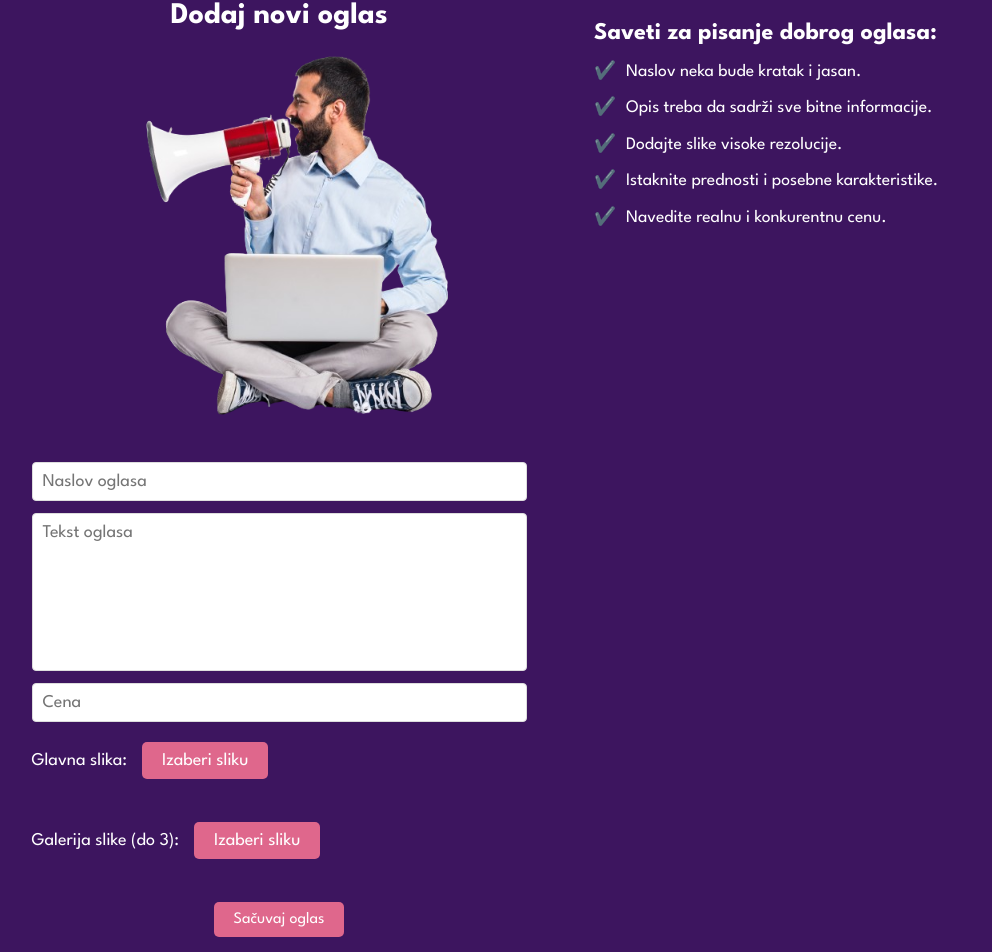
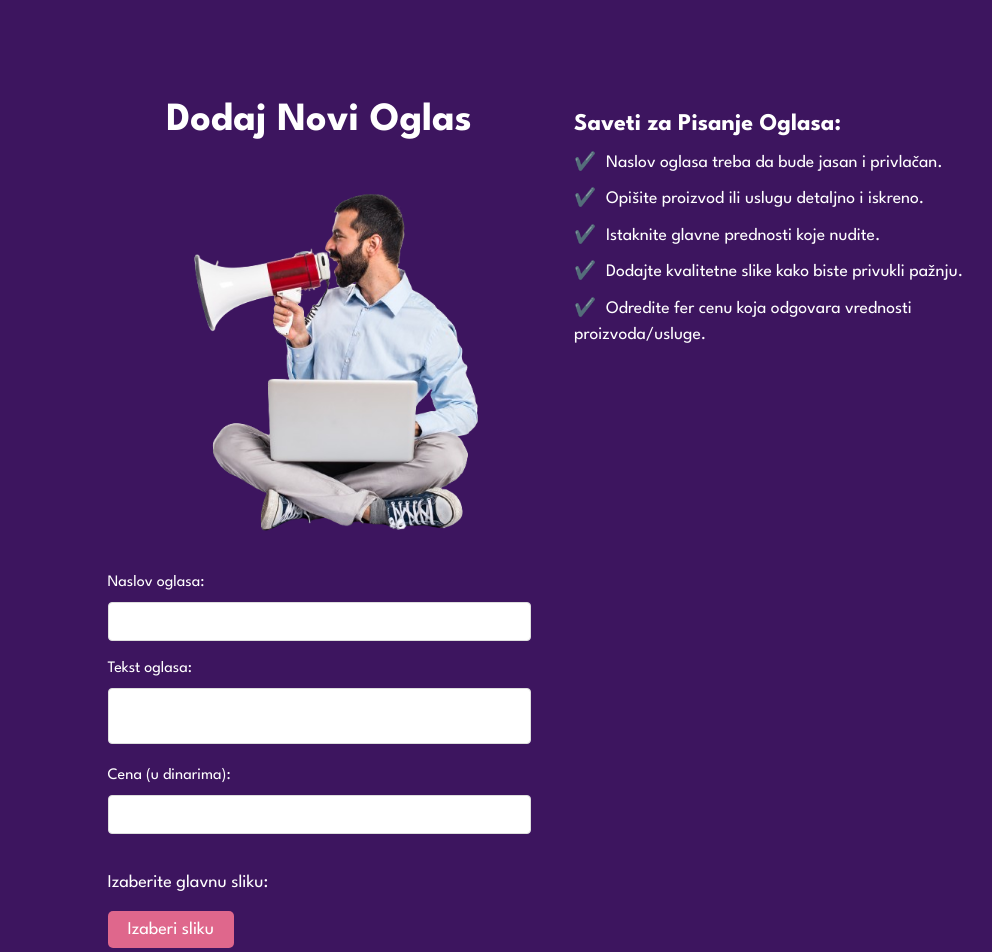
Before and after one commit to VladaPn/preporuciME, a React (Vite) app: page /dodaj-oglas in a window 1280 px wide. Shown: the part 207-1159 px from the top of the page, without its empty margins (76-1068 px from the left). Built offline with nearby package versions, Linux system fonts and the light colour scheme; no server answers.

Commit message:
vraceno na normalu,jos nije resp

```diff
--- a/src/Pages/DodajOglas/DodajOglas.css
+++ b/src/Pages/DodajOglas/DodajOglas.css
@@ -1,34 +1,34 @@
-.dodaj-oglas-container{
+.dodaj-oglas{
     padding: 100px 80px;
 }
-.dodaj-oglas-container form{
+.dodaj-oglas form{
     width: min(900px,100%);
     margin-inline: auto;
     display: flex;
     flex-direction: column;
     align-items: center;
 }
-.dodaj-oglas-container form input, .dodaj-oglas-container form textarea{
+.dodaj-oglas form input, .dodaj-oglas form textarea{
     width: min(600px, 90%);
     font-size: 18px;
     padding: 10px;
     outline: none;
+    margin-bottom: 20px;
     margin-top: 12px;
     border: 1px solid #ddd;
     border-radius: 4px;
 }
-.dodaj-oglas-container form textarea{
+.dodaj-oglas form textarea{
     resize: none;
 }
-.dodaj-oglas-top{
-    display: flex;
-    flex-direction: column;
-    align-items: center;
+
+.dodaj-oglas img{
+    width: min(400px, 80%);
+    display: block;
+    margin-inline: auto;
+    margin-bottom: 30px;
 }
-.dodaj-oglas-top img{
-    width: min(400px, 80%);
-}
-.dodaj-oglas-container button{
+.dodaj-oglas button{
     background-color: #df678c;
     border: 1px solid white;
     padding: 10px 20px;
@@ -37,7 +37,7 @@
     color: white;
     margin-top: 15px;
 }
-.dodaj-oglas-container  .button:hover {
+.dodaj-oglas  .button:hover {
     background-color: #c94c6b;
 }
 .upload-section{
@@ -48,14 +48,26 @@
 .upload-section input{
     width: 100% !important;
 }
+.dodaj-oglas form div{
+  text-align: center;
+  width: min(600px, 90%) !important;
+}
+.dodaj-oglas form div label{
+ display: block;
+ text-align: left;
+}
+.dodaj-oglas form div input,.dodaj-oglas form div textarea{
+  width: 100%;
+}
 .dodaj-oglas-top h2{
     font-size: 30px;
 }
 
-  .upload-section label {
-    display: block;
-    margin-bottom: 8px;
-  }
+.oglas-form h2{
+  font-size: 40px;
+  text-align: center;
+  margin-bottom: 30px;
+}
 
   .upload-section input[type="file"] {
     display: none; /* Sakrij default input za fajl */
@@ -68,16 +80,16 @@
     color: white;
     padding: 10px 20px;
     border-radius: 5px;
-    margin-left: 15px;
     cursor: pointer;
     text-align: center;
+    margin-block: 20px;
   }
 
   .upload-section input[type="file"]:checked + label::after {
     content: 'Slika izabrana';
   }
 
-  button[type="submit"] {
+  .dodaj-oglas button[type="submit"] {
     background-color: #df678c;
     color: white;
     border: none;
@@ -91,13 +103,11 @@
   button[type="submit"]:hover {
     background-color: #c5567b;
   }
-  .dodaj-oglas-container {
+  .oglas-container {
     display: grid;
     grid-template-columns: 1fr 1fr;
     gap: 20px;
     padding: 100px 80px;
-    margin: 0 auto;
-    box-shadow: 0 4px 10px rgba(0, 0, 0, 0.1);
   }
 
   .dodaj-oglas-top {
@@ -120,7 +130,7 @@
     padding: 20px;
   }
 
-  .saveti-za-oglas h3 {
+  .oglas-tips h3 {
     margin-bottom: 15px;
     font-size: 1.5em;
   }
@@ -130,13 +140,13 @@
     padding: 0;
   }
 
-  .saveti-za-oglas ul li {
+  .oglas-tips ul li {
     margin-bottom: 10px;
     font-size: 1.1em;
     line-height: 1.5;
   }
 
-  .saveti-za-oglas ul li::before {
+  .oglas-tips ul li::before {
     content: "✔️";
     margin-right: 10px;
     color: #df678c;
@@ -145,6 +155,13 @@
   .theme-dark .dodaj-oglas-container {
     color: white;
   }
+  .oglas-tips ul{
+    list-style-type: none;
+  }
+  .oglas-container-2{
+    align-items: first baseline;
+  }
+
   @media(max-width:1000px){
     .dodaj-oglas-container {
         grid-template-columns: 1fr;
--- a/src/Pages/DodajOglas/DodajOglas.jsx
+++ b/src/Pages/DodajOglas/DodajOglas.jsx
@@ -1,111 +1,142 @@
 import React, { useContext, useState } from 'react';
-import './DodajOglas.css';
 import { useNavigate } from 'react-router-dom';
 import ProfilData from '../Profil/ProfilData';
+import './DodajOglas.css';
 import { ThemeContext } from '../../Context/ThemeContext';
-import megafon from '../../assets/megafon.png';
+import megi from '../../assets/megafon.png';
 
 const DodajOglas = () => {
   const [naslov, setNaslov] = useState('');
   const [tekst, setTekst] = useState('');
   const [cena, setCena] = useState('');
-  const [glavnaSlika, setGlavnaSlika] = useState(null);
+  const [glavnaSlika, setGlavnaSlika] = useState('');
   const [galerijaSlike, setGalerijaSlike] = useState([]);
   const navigate = useNavigate();
   const { theme } = useContext(ThemeContext);
 
-  const handleSubmit = (e) => {
-    e.preventDefault();
+  const handleMainImageUpload = (event) => {
+    const file = event.target.files[0];
+    const reader = new FileReader();
 
-    const glavnaSlikaURL = glavnaSlika ? URL.createObjectURL(glavnaSlika) : null;
-    const galerijaSlikeURLs = galerijaSlike.map((slika) => URL.createObjectURL(slika));
+    reader.onloadend = () => {
+      setGlavnaSlika(reader.result);
+    };
 
-    const newOglas = {
-      id: ProfilData.oglasi.length + 1,
+    if (file) {
+      reader.readAsDataURL(file);
+    }
+  };
+
+  const handleGalleryImageUpload = (event) => {
+    const files = Array.from(event.target.files);
+    const readers = files.map(file => {
+      const reader = new FileReader();
+      return new Promise((resolve) => {
+        reader.onloadend = () => {
+          resolve(reader.result);
+        };
+        reader.readAsDataURL(file);
+      });
+    });
+
+    Promise.all(readers).then(results => {
+      setGalerijaSlike(results);
+    });
+  };
+
+  const handleSubmit = (event) => {
+    event.preventDefault();
+
+    const noviOglas = {
+      id: ProfilData.oglasi.length + 1, // Generate a new ID
       naslov: naslov,
       tekst: tekst,
       cena: cena,
-      glavnaSlika: glavnaSlikaURL,
-      galerijaSlike: galerijaSlikeURLs,
+      glavnaSlika: glavnaSlika,
+      galerijaSlike: galerijaSlike,
     };
 
-    ProfilData.oglasi.push(newOglas);
-    navigate('/profil');
-  };
-
-  const handleGlavnaSlikaChange = (e) => {
-    setGlavnaSlika(e.target.files[0]);
-  };
-
-  const handleGalerijaSlikeChange = (e) => {
-    const selectedFiles = Array.from(e.target.files);
-    if (selectedFiles.length > 3) {
-      alert('Možete dodati do 3 slike za galeriju.');
-    } else {
-      setGalerijaSlike(selectedFiles);
-    }
+    ProfilData.oglasi.push(noviOglas); // Add the new ad to ProfilData
+    navigate('/profil'); // Redirect to profile page after submission
   };
 
   return (
-    <div className={`dodaj-oglas-container ${theme ? 'theme-dark' : 'theme-light'}`}>
+    <div className={`dodaj-oglas ${theme ? 'theme-dark' : 'theme-light'}`}>
+      <div className="oglas-container oglas-container-2">
+        <div className="oglas-form">
+        <h2>Dodaj Novi Oglas</h2>
+          <img src={megi} alt="Megafon" className="megafon-image" />
+          <form onSubmit={handleSubmit}>
             <div>
-        <div className="dodaj-oglas-top">
-          <h2>Dodaj novi oglas</h2>
-          <img src={megafon} alt="megafon" />
-        </div>
-        <form onSubmit={handleSubmit}>
+              <label htmlFor="title">Naslov oglasa:</label>
               <input
+                id="title"
                 type="text"
                 value={naslov}
                 onChange={(e) => setNaslov(e.target.value)}
-            placeholder="Naslov oglasa"
-            required
-          />
-          <textarea
-            value={tekst}
-            onChange={(e) => setTekst(e.target.value)}
-            placeholder="Tekst oglasa"
-            maxLength="700"
-            rows={8}
-            required
-          />
-          <input
-            type="text"
-            value={cena}
-            onChange={(e) => setCena(e.target.value)}
-            placeholder="Cena"
-            required
-          />
-          <div className="upload-section">
-            <label>Glavna slika:</label>
-            <input
-              type="file"
-              accept="image/*"
-              onChange={handleGlavnaSlikaChange}
                 required
               />
             </div>
-          <div className="upload-section">
-            <label>Galerija slike (do 3):</label>
+            <div>
+              <label htmlFor="description">Tekst oglasa:</label>
+              <textarea
+                id="description"
+                value={tekst}
+                onChange={(e) => setTekst(e.target.value)}
+                required
+              />
+            </div>
+            <div>
+              <label htmlFor="price">Cena (u dinarima):</label>
               <input
+                id="price"
+                type="number"
+                value={cena}
+                onChange={(e) => setCena(e.target.value)}
+                required
+              />
+            </div>
+            <div className='upload-section'>
+              <label htmlFor="main-image-upload">Izaberite glavnu sliku: <br /></label>
+              <input
+                id="main-image-upload"
                 type="file"
                 accept="image/*"
+                onChange={handleMainImageUpload}
+              />
+              {glavnaSlika && <img src={glavnaSlika} alt="Pregled glavne slike" className="pregled-slike" />}
+            </div>
+            <div className='upload-section'>
+              <label htmlFor="gallery-images-upload">Izaberite slike za galeriju (do 3 slike): <br /> </label>
+              <input
+                id="gallery-images-upload"
+                type="file"
                 multiple
-              onChange={handleGalerijaSlikeChange}
+                accept="image/*"
+                onChange={handleGalleryImageUpload}
               />
+              {galerijaSlike.length > 0 && (
+                <div className="pregled-galerije">
+                  {galerijaSlike.map((img, index) => (
+                    <img key={index} src={img} alt={`Pregled slike ${index + 1}`} className="pregled-slike" />
+                  ))}
                 </div>
-          <button type="submit">Sačuvaj oglas</button>
+              )}
+            </div>
+            <button type="submit">Dodaj Oglas</button>
           </form>
         </div>
-      <div className="saveti-za-oglas">
-        <h3>Saveti za pisanje dobrog oglasa:</h3>
+
+        <div className="oglas-tips">
+          <h3>Saveti za Pisanje Oglasa:</h3>
           <ul>
-          <li>Naslov neka bude kratak i jasan.</li>
-          <li>Opis treba da sadrži sve bitne informacije.</li>
-          <li>Dodajte slike visoke rezolucije.</li>
-          <li>Istaknite prednosti i posebne karakteristike.</li>
-          <li>Navedite realnu i konkurentnu cenu.</li>
+            <li>Naslov oglasa treba da bude jasan i privlačan.</li>
+            <li>Opišite proizvod ili uslugu detaljno i iskreno.</li>
+            <li>Istaknite glavne prednosti koje nudite.</li>
+            <li>Dodajte kvalitetne slike kako biste privukli pažnju.</li>
+            <li>Odredite fer cenu koja odgovara vrednosti proizvoda/usluge.</li>
           </ul>
+        </div>
       </div>
     </div>
   );
--- a/src/Pages/OglasiDetalj/OglasiDetalj.css
+++ b/src/Pages/OglasiDetalj/OglasiDetalj.css
@@ -55,6 +55,13 @@
 }
 .success-message{
     margin-top: 20px;
+}
+.delete-button{
+    margin-left: 20px;
+    font-weight: 700;
+    font-size: 20px;
+    display: inline;
+    text-align: center;
 }
 @media (max-width: 950px) {
     .oglas-container {
@@ -159,4 +166,8 @@
     .oglas-gallery img {
         max-width: 220px;
     }
+    .delete-button{
+        font-weight: 600;
+        font-size: 18px;
+    }
 }
```
Also changed, not shown: src/Pages/OglasDetalj/OglasDetalj.jsx (deleted, +0 -48 lines), src/Pages/Profil/Profil.jsx (+25 -4 lines), src/Pages/Profil/ProfilData.js (+4 -3 lines), src/assets/instaa.jpg (added). Lines whose indentation alone changed are shown as unchanged.
